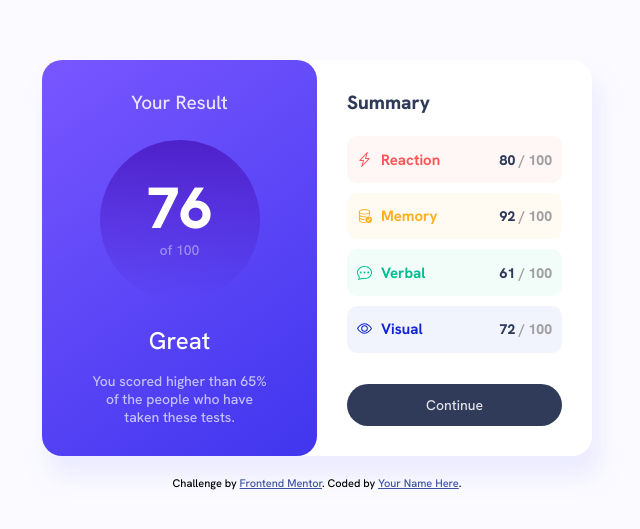
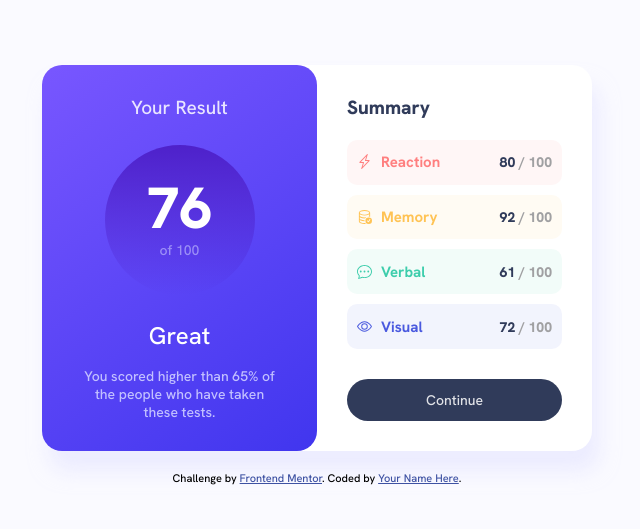
Before and after one commit to nanmartins/front-mentor, a plain HTML site: page results-summary-component-main/index.html in a window 1280 px wide. Shown: the part 133-662 px from the top of the page, without its empty margins (323-963 px from the left). Drawn offline with Linux system fonts and the light colour scheme.

Commit message:
colors changes

```diff
--- a/results-summary-component-main/style.css
+++ b/results-summary-component-main/style.css
@@ -70,7 +70,7 @@ main {
         width: 60px;
         height: 60px;
         border-radius: 100%;
-        padding: 50px;
+        padding: 45px;
       }
 
         .score-main {
@@ -98,7 +98,7 @@ main {
       color: hsla(241, 100%, 89%, 0.95);
       font-size: 14px;
       margin: 0;
-      padding: 0 15px 0 15px;
+      padding: 0 10px 0 10px;
     }
 
 /* Card right side */
@@ -152,30 +152,30 @@ main {
         color: hsl(240, 1%, 63%);
       }
 
+      .bi {
+        padding-right: 5px;
+        position: relative;
+        top: 2px;
+      }
+
       .reaction {
         background-color: hsla(0, 100%, 67%, 0.05);
-        color: hsl(0, 100%, 67%);
+        color: hsl(0, 100%, 67%, 0.75);
       }
-
-        .bi {
-          padding-right: 5px;
-          position: relative;
-          top: 2px;
-        }
 
       .memory {
         background-color: hsl(39, 100%, 56%, 0.05);
-        color: hsl(39, 100%, 56%);
+        color: hsl(39, 100%, 56%, 0.75);
       }
 
       .verbal {
         background-color: hsl(166, 100%, 37%, 0.05);
-        color: hsl(166, 100%, 37%);
+        color: hsl(166, 100%, 37%, 0.75);
       }
 
       .visual {
         background-color: hsl(234, 85%, 45%, 0.05);
-        color: hsl(234, 85%, 45%);
+        color: hsl(234, 85%, 45%, 0.75);
       }
   /* Summary button   */
   .summary-btn-body {
```
